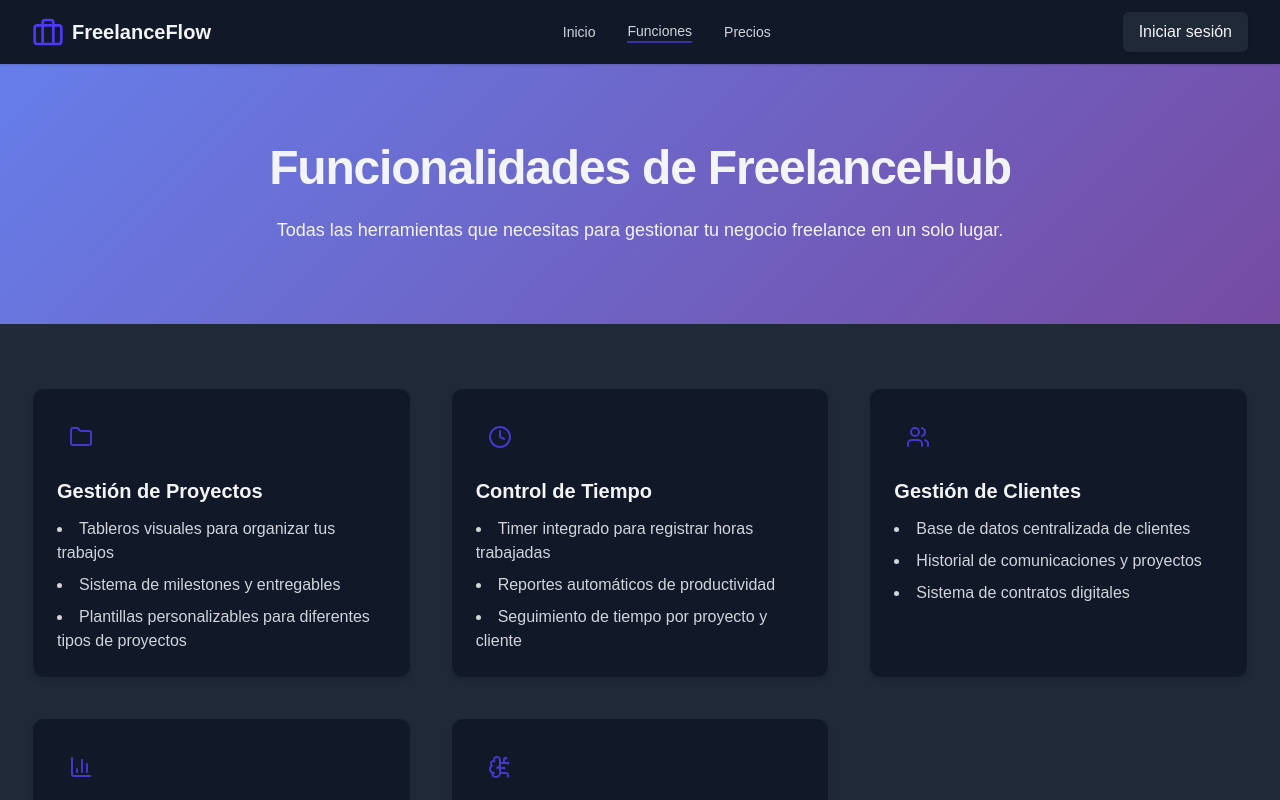
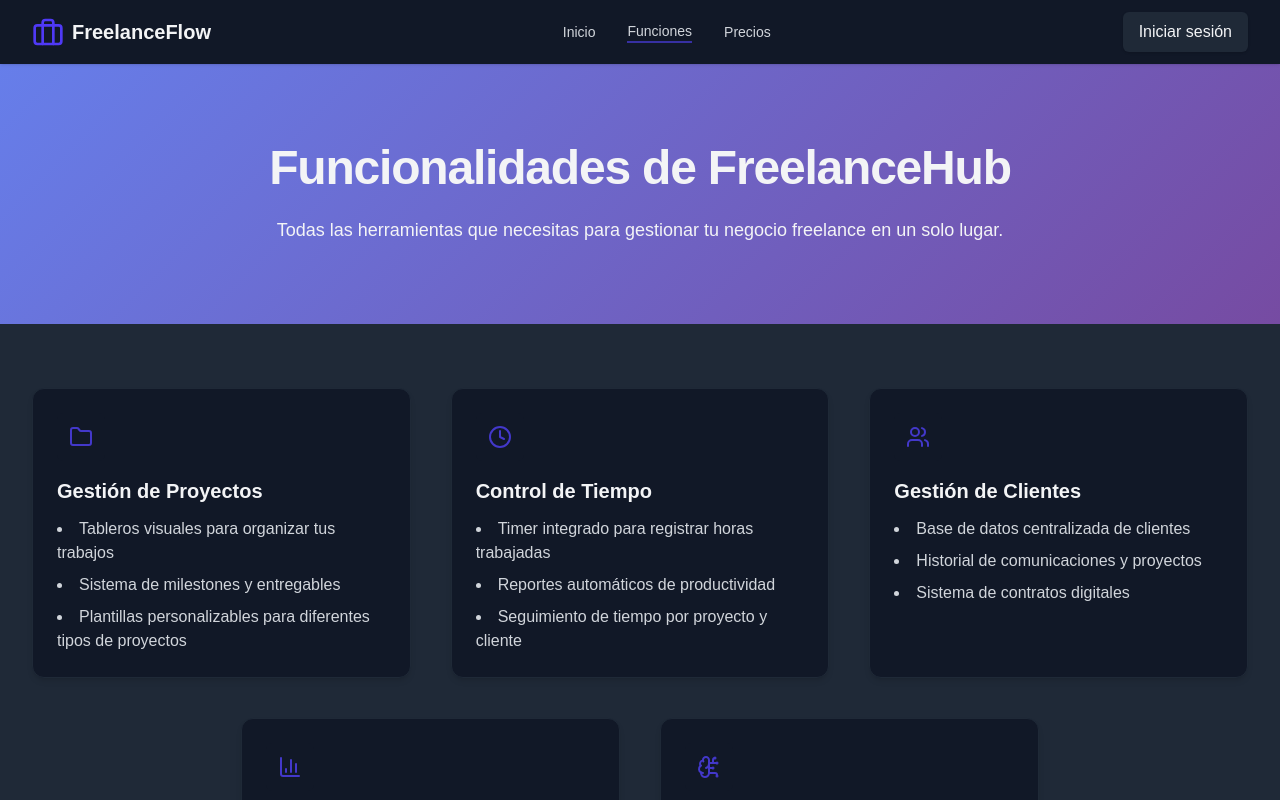
Before and after one commit to YAHW-R/freelanceFlow-nextjs, a Next.js app: page /functions in a window 1280 px wide. Shown: the top 800 px of the page. Built offline with nearby package versions, Linux system fonts and the light colour scheme; no server answers.

Commit message:
version 1.3.3

```diff
--- a/src/app/(publicPage)/functions/page.tsx
+++ b/src/app/(publicPage)/functions/page.tsx
@@ -72,11 +72,15 @@ export default function Funcionalidades() {
 
             {/* Features Grid */}
             <section className="max-w-7xl mx-auto py-16 px-6 lg:px-8">
-                <div className="grid md:grid-cols-2 lg:grid-cols-3 gap-10">
+                <div className="grid grid-cols-1 sm:grid-cols-2 lg:grid-cols-6 gap-10">
                     {features.map((feature, i) => (
                         <div
                             key={i}
-                            className={`bg-background-secondary rounded-xl shadow-md p-6 border border-background hover:shadow-lg transition animate-fade-in-up animate-delay-${i + 1}00`}
+                            className={`text-left bg-background-secondary rounded-xl shadow-md p-6 border border-background hover:shadow-lg transition animate-fade-in-up animate-delay-${
+                                i + 1
+                            }00 lg:col-span-2 ${
+                                i === 3 ? "lg:col-start-2" : ""
+                            } ${i === 4 ? "sm:col-span-2" : ""}`}
                         >
                             <div className="flex items-center justify-center h-12 w-12 rounded-md bg-background-secondary text-primary mb-4">
                                 {<feature.icon className="h-6 w-6" aria-hidden="true" />}
--- a/src/app/(publicPage)/prices/page.tsx
+++ b/src/app/(publicPage)/prices/page.tsx
@@ -98,7 +98,7 @@ export default function Precios() {
                 {/* Guarantee */}
                 <div className="text-center mt-16 animate-fade-in-up animate-delay-400">
                     <p className="text-foreground-secondary text-lg font-medium">
-                        ⭐ Prueba cualquier plan pagado 14 días con garantía de devolución ⭐
+                        Prueba cualquier plan pagado 14 días con garantía de devolución
                     </p>
                 </div>
             </section>
--- /dev/null
+++ b/src/app/components/LandingPage/Functions.tsx
@@ -0,0 +1,60 @@
+import {
+    LuFolder,
+    LuClock,
+    LuUsers,
+    LuChartColumn,
+    LuBrainCircuit,
+} from "react-icons/lu";
+
+
+const Functions = () => {
+    const features = [
+        {
+            icon: LuFolder,
+            title: "Gestión de Proyectos",
+            items: [
+                "Tableros visuales para organizar tus trabajos",
+                "Sistema de milestones y entregables",
+                "Plantillas personalizables para diferentes tipos de proyectos",
+            ],
+        },
+        {
+            icon: LuClock,
+            title: "Control de Tiempo",
+            items: [
+                "Timer integrado para registrar horas trabajadas",
+                "Reportes automáticos de productividad",
+                "Seguimiento de tiempo por proyecto y cliente",
+            ],
+        },
+        {
+            icon: LuUsers,
+            title: "Gestión de Clientes",
+            items: [
+                "Base de datos centralizada de clientes",
+                "Historial de comunicaciones y proyectos",
+                "Sistema de contratos digitales",
+            ],
+        },
+        {
+            icon: LuChartColumn,
+            title: "Dashboard Analítico",
+            items: [
+                "Métricas clave de tu negocio freelance",
+                "Proyecciones de ingresos y gastos",
+                "Análisis de rentabilidad por proyecto",
+            ],
+        },
+        {
+            icon: LuBrainCircuit,
+            title: "Integración con Inteligencia Artificial",
+            items: [
+                "Descripciones y Ayudas generadas por IA",
+                "Asistente para redacción de propuestas",
+                "Sugerencias de optimización de tiempo y recursos",
+            ],
+        },
+    ];
+}
+
+export default Functions;
--- /dev/null
+++ b/src/app/components/LandingPage/FunctionsCarousel.tsx
@@ -0,0 +1,105 @@
+"use client";
+import { useState } from "react";
+import {
+    LuFolder,
+    LuClock,
+    LuUsers,
+    LuChartColumn,
+    LuBrainCircuit,
+} from "react-icons/lu";
+
+const features = [
+    {
+        icon: LuFolder,
+        title: "Gestión de Proyectos",
+        items: [
+            "Tableros visuales para organizar tus trabajos",
+            "Sistema de milestones y entregables",
+            "Plantillas personalizables para diferentes tipos de proyectos",
+        ],
+    },
+    {
+        icon: LuClock,
+        title: "Control de Tiempo",
+        items: [
+            "Timer integrado para registrar horas trabajadas",
+            "Reportes automáticos de productividad",
+            "Seguimiento de tiempo por proyecto y cliente",
+        ],
+    },
+    {
+        icon: LuUsers,
+        title: "Gestión de Clientes",
+        items: [
+            "Base de datos centralizada de clientes",
+            "Historial de comunicaciones y proyectos",
+            "Sistema de contratos digitales",
+        ],
+    },
+    {
+        icon: LuChartColumn,
+        title: "Dashboard Analítico",
+        items: [
+            "Métricas clave de tu negocio freelance",
+            "Proyecciones de ingresos y gastos",
+            "Análisis de rentabilidad por proyecto",
+        ],
+    },
+    {
+        icon: LuBrainCircuit,
+        title: "Integración con Inteligencia Artificial",
+        items: [
+            "Descripciones y Ayudas generadas por IA",
+            "Asistente para redacción de propuestas",
+            "Sugerencias de optimización de tiempo y recursos",
+        ],
+    },
+];
+
+const FunctionsCarousel = () => {
+    const [activeIndex, setActiveIndex] = useState(0);
+
+    const handleDotClick = (index: number) => {
+        setActiveIndex(index);
+    };
+
+    return (
+        <div className="relative w-full overflow-hidden">
+            <div
+                className="flex transition-transform duration-500"
+                style={{ transform: `translateX(-${activeIndex * 100}%)` }}
+            >
+                {features.map((feature, i) => (
+                    <div key={i} className="w-full flex-shrink-0">
+                        <div className="text-left bg-background-secondary rounded-xl shadow-md p-6 border border-background hover:shadow-lg transition">
+                            <div className="flex items-center justify-center h-12 w-12 rounded-md bg-background-secondary text-primary mb-4">
+                                {<feature.icon className="h-6 w-6" aria-hidden="true" />}
+                            </div>
+                            <h3 className="text-xl font-bold text-foreground mb-3">
+                                {feature.title}
+                            </h3>
+                            <ul className="list-disc list-inside space-y-2 text-foreground-secondary">
+                                {feature.items.map((item, j) => (
+                                    <li key={j}>{item}</li>
+                                ))}
+                            </ul>
+                        </div>
+                    </div>
+                ))}
+            </div>
+            <div className="absolute bottom-4 left-1/2 -translate-x-1/2 flex space-x-2">
+                {features.map((_, i) => (
+                    <button
+                        key={i}
+                        onClick={() => handleDotClick(i)}
+                        className={`h-3 w-3 rounded-full ${
+                            activeIndex === i ? "bg-primary" : "bg-gray-400"
+                        }`}
+                    />
+                ))}
+            </div>
+        </div>
+    );
+};
+
+export default FunctionsCarousel;
--- a/src/app/components/LandingPage/Hero.tsx
+++ b/src/app/components/LandingPage/Hero.tsx
@@ -11,7 +11,7 @@ export default function Hero() {
                             Todo lo que necesitas para gestionar tu negocio freelance
                         </h1>
                         <p className="mt-6 max-w-3xl mx-auto text-xl">
-                            La herramienta de geations centralizada para desarrolladores freelnacer. Diseñada específicamente para freelancers que buscan profesionalizar su negocio.
+                            La herramienta de geations centralizada para desarrolladores freelancer. Diseñada específicamente para freelancers que buscan profesionalizar su negocio.
                         </p>
                         <div className="mt-10 flex justify-center space-x-4">
                             <Link href="/register" className="px-6 py-3 rounded-md shadow-sm text-primary-hover bg-indigo-50 hover:bg-white transition">
```
